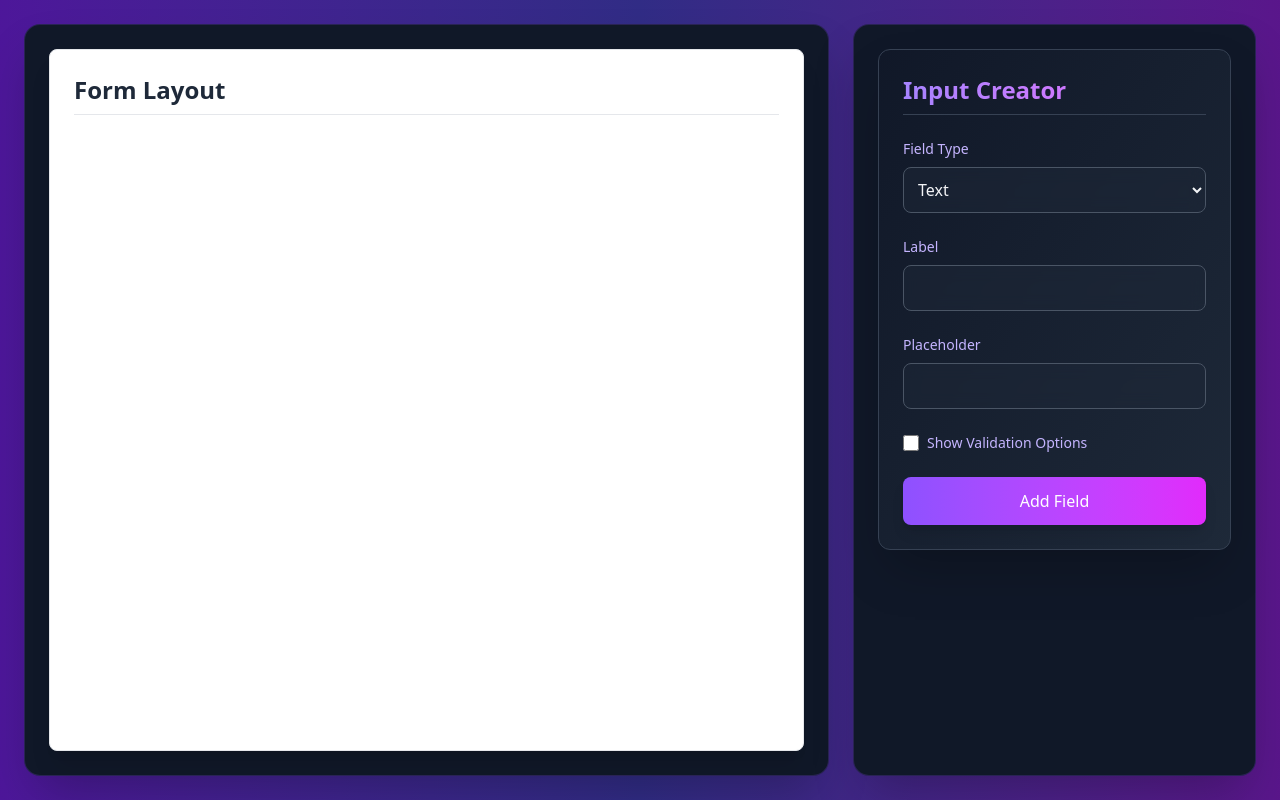
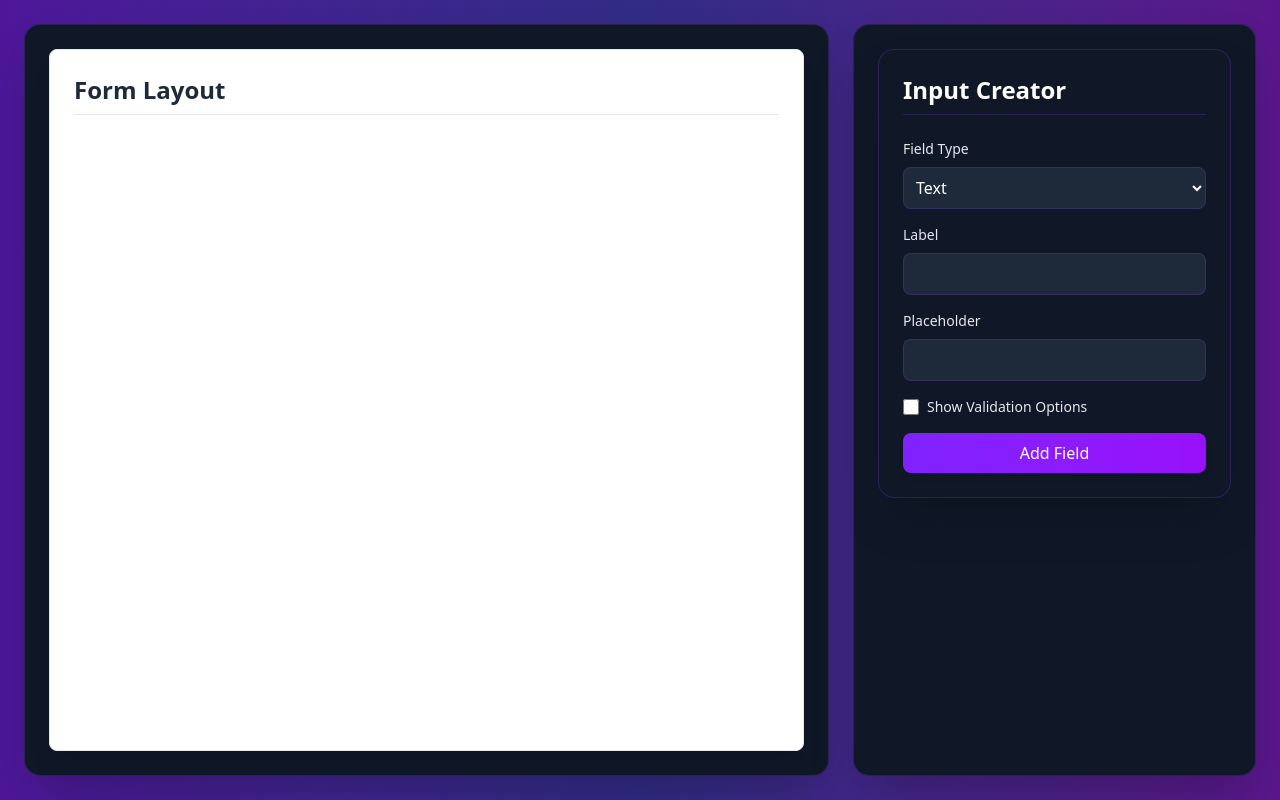
Before and after one commit to Hardik0110/FormBuilder, a React (Vite) app: page / in a window 1280 px wide. Built offline with nearby package versions, Linux system fonts and the light colour scheme.

Commit message:
fixed the issue of radio button

```diff
--- a/src/components/InputCreator.jsx
+++ b/src/components/InputCreator.jsx
@@ -5,6 +5,7 @@ const InputCreator = ({ onAdd, editingField }) => {
     type: 'text',
     label: '',
     placeholder: '',
+    options: '',
     showValidation: false,
     validation: {
       required: false,
@@ -15,10 +16,12 @@ const InputCreator = ({ onAdd, editingField }) => {
     }
   });
 
+
   useEffect(() => {
     if (editingField) {
       setFieldConfig({
         ...editingField,
+        options: editingField.options || '',
         showValidation: !!editingField.validation,
         validation: editingField.validation || {
           required: false,
@@ -53,16 +56,26 @@ const InputCreator = ({ onAdd, editingField }) => {
 
   const handleSubmit = (e) => {
     e.preventDefault();
+
+    if (fieldConfig.type === 'radio' && !fieldConfig.options) {
+      alert('Please add at least one option for the radio field');
+      return;
+    }
+
     const fieldData = {
       ...fieldConfig,
-     validation: fieldConfig.showValidation ? fieldConfig.validation : undefined
-   }
+      validation: fieldConfig.showValidation ? fieldConfig.validation : undefined,
+      options: fieldConfig.type === 'radio' ? fieldConfig.options.split(',').map(opt => opt.trim()) : []
+    };
+
     onAdd(fieldData);
+
     if (!editingField) {
       setFieldConfig({
         type: 'text',
         label: '',
         placeholder: '',
+        options: '',
         showValidation: false,
         validation: {
           required: false,
@@ -71,23 +84,25 @@ const InputCreator = ({ onAdd, editingField }) => {
           maxLength: '',
           pattern: ''
         }
-     })
+      });
     }
   };
 
   return (
-   <div className="p-6 bg-gradient-to-br from-gray-900 to-gray-800 rounded-xl shadow-2xl border border-gray-700 backdrop-blur-lg">
-     <h2 className="text-2xl font-bold mb-6 bg-gradient-to-r from-violet-400 to-fuchsia-400 bg-clip-text text-transparent pb-2 border-b border-gray-700">
+    <div className="p-6 bg-gray-900 rounded-2xl shadow-2xl border border-violet-500/20 transition-all duration-300 hover:border-violet-500/40">
+      <h2 className="text-2xl font-bold mb-6 text-white pb-2 border-b border-violet-500/20">
         {editingField ? 'Edit Field' : 'Input Creator'}
       </h2>
-     <form onSubmit={handleSubmit} className="space-y-6">
+      <form onSubmit={handleSubmit} className="space-y-4">
         <div>
-         <label className="block text-sm font-medium text-violet-300 mb-2">Field Type</label>
+          <label className="block text-sm font-medium text-gray-200 mb-2">Field Type</label>
           <select
             name="type"
             value={fieldConfig.type}
             onChange={handleChange}
-           className="w-full p-2.5 bg-gray-800/50 border border-gray-600 rounded-lg focus:ring-2 focus:ring-violet-500 focus:border-violet-500 text-gray-100 transition-all duration-200 backdrop-blur-sm"
+            className="w-full p-2 border border-violet-500/20 rounded-lg focus:ring-2
+              focus:ring-violet-500 focus:border-violet-500 bg-gray-800 text-white
+              transition-all duration-200"
           >
             <option value="text">Text</option>
             <option value="email">Email</option>
@@ -97,79 +112,99 @@ const InputCreator = ({ onAdd, editingField }) => {
         </div>
 
         <div>
-         <label className="block text-sm font-medium text-violet-300 mb-2">Label</label>
+          <label className="block text-sm font-medium text-gray-200 mb-2">Label</label>
           <input
             type="text"
             name="label"
             value={fieldConfig.label}
             onChange={handleChange}
-           className="w-full p-2.5 bg-gray-800/50 border border-gray-600 rounded-lg focus:ring-2 focus:ring-violet-500 focus:border-violet-500 text-gray-100 transition-all duration-200 backdrop-blur-sm"
+            className="w-full p-2 border border-violet-500/20 rounded-lg focus:ring-2
+              focus:ring-violet-500 focus:border-violet-500 bg-gray-800 text-white
+              transition-all duration-200"
           />
         </div>
 
         <div>
-         <label className="block text-sm font-medium text-violet-300 mb-2">Placeholder</label>
+          <label className="block text-sm font-medium text-gray-200 mb-2">Placeholder</label>
           <input
             type="text"
             name="placeholder"
             value={fieldConfig.placeholder}
             onChange={handleChange}
-           className="w-full p-2.5 bg-gray-800/50 border border-gray-600 rounded-lg focus:ring-2 focus:ring-violet-500 focus:border-violet-500 text-gray-100 transition-all duration-200 backdrop-blur-sm"
+            className="w-full p-2 border border-violet-500/20 rounded-lg focus:ring-2
+              focus:ring-violet-500 focus:border-violet-500 bg-gray-800 text-white
+              transition-all duration-200"
           />
         </div>
 
+        {fieldConfig.type === 'radio' && (
           <div>
-         <label className="flex items-center space-x-2 cursor-pointer group">
+            <label className="block text-sm font-medium text-gray-200 mb-2">
+              Options (comma-separated)
+            </label>
+            <input
+              type="text"
+              name="options"
+              value={fieldConfig.options}
+              onChange={handleChange}
+              placeholder="Option1, Option2, Option3"
+              className="w-full p-2 border border-violet-500/20 rounded-lg focus:ring-2
+                focus:ring-violet-500 focus:border-violet-500 bg-gray-800 text-white
+                transition-all duration-200"
+            />
+          </div>
+        )}
+
+        <div>
+          <label className="flex items-center space-x-2">
             <input
               type="checkbox"
               name="showValidation"
               checked={fieldConfig.showValidation}
               onChange={handleChange}
-             className="h-4 w-4 text-violet-500 focus:ring-violet-500 border-gray-600 rounded bg-gray-800"
+              className="h-4 w-4 text-violet-600 focus:ring-violet-500 border-violet-500/20 rounded bg-gray-800"
             />
-           <span className="text-sm font-medium text-violet-300 group-hover:text-violet-200 transition-colors">
-             Show Validation Options
-           </span>
+            <span className="text-sm font-medium text-gray-200">Show Validation Options</span>
           </label>
         </div>
 
         {fieldConfig.showValidation && (
-         <div className="space-y-4 p-6 bg-gray-800/30 rounded-xl border border-gray-700 backdrop-blur-sm">
+          <div className="space-y-4 p-4 bg-gray-800 rounded-lg border border-violet-500/20">
             <div>
-             <label className="flex items-center space-x-2 cursor-pointer group">
+              <label className="flex items-center space-x-2">
                 <input
                   type="checkbox"
                   name="validation.required"
                   checked={fieldConfig.validation.required}
                   onChange={handleChange}
-                 className="h-4 w-4 text-violet-500 focus:ring-violet-500 border-gray-600 rounded bg-gray-800"
+                  className="h-4 w-4 text-violet-600 focus:ring-violet-500 border-violet-500/20 rounded bg-gray-800"
                 />
-               <span className="text-sm font-medium text-violet-300 group-hover:text-violet-200 transition-colors">
-                 Required
-               </span>
+                <span className="text-sm font-medium text-gray-200">Required</span>
               </label>
             </div>
 
             {fieldConfig.type === 'number' && (
               <>
                 <div>
-                 <label className="block text-sm font-medium text-violet-300 mb-2">Min Value</label>
+                  <label className="block text-sm font-medium text-gray-200 mb-2">Min Value</label>
                   <input
                     type="number"
                     name="validation.min"
                     value={fieldConfig.validation.min}
                     onChange={handleChange}
-                   className="w-full p-2.5 bg-gray-800/50 border border-gray-600 rounded-lg focus:ring-2 focus:ring-violet-500 focus:border-violet-500 text-gray-100 transition-all duration-200 backdrop-blur-sm"
+                    className="w-full p-2 border border-violet-500/20 rounded-lg focus:ring-2
+                      focus:ring-violet-500 focus:border-violet-500 bg-gray-800 text-white"
                   />
                 </div>
                 <div>
-                 <label className="block text-sm font-medium text-violet-300 mb-2">Max Value</label>
+                  <label className="block text-sm font-medium text-gray-200 mb-2">Max Value</label>
                   <input
                     type="number"
                     name="validation.max"
                     value={fieldConfig.validation.max}
                     onChange={handleChange}
-                   className="w-full p-2.5 bg-gray-800/50 border border-gray-600 rounded-lg focus:ring-2 focus:ring-violet-500 focus:border-violet-500 text-gray-100 transition-all duration-200 backdrop-blur-sm"
+                    className="w-full p-2 border border-violet-500/20 rounded-lg focus:ring-2
+                      focus:ring-violet-500 focus:border-violet-500 bg-gray-800 text-white"
                   />
                 </div>
               </>
@@ -178,23 +213,25 @@ const InputCreator = ({ onAdd, editingField }) => {
             {(fieldConfig.type === 'text' || fieldConfig.type === 'email') && (
               <>
                 <div>
-                 <label className="block text-sm font-medium text-violet-300 mb-2">Max Length</label>
+                  <label className="block text-sm font-medium text-gray-200 mb-2">Max Length</label>
                   <input
                     type="number"
                     name="validation.maxLength"
                     value={fieldConfig.validation.maxLength}
                     onChange={handleChange}
-                   className="w-full p-2.5 bg-gray-800/50 border border-gray-600 rounded-lg focus:ring-2 focus:ring-violet-500 focus:border-violet-500 text-gray-100 transition-all duration-200 backdrop-blur-sm"
+                    className="w-full p-2 border border-violet-500/20 rounded-lg focus:ring-2
+                      focus:ring-violet-500 focus:border-violet-500 bg-gray-800 text-white"
                   />
                 </div>
                 <div>
-                 <label className="block text-sm font-medium text-violet-300 mb-2">Pattern (regex)</label>
+                  <label className="block text-sm font-medium text-gray-200 mb-2">Pattern (regex)</label>
                   <input
                     type="text"
                     name="validation.pattern"
                     value={fieldConfig.validation.pattern}
                     onChange={handleChange}
-                   className="w-full p-2.5 bg-gray-800/50 border border-gray-600 rounded-lg focus:ring-2 focus:ring-violet-500 focus:border-violet-500 text-gray-100 transition-all duration-200 backdrop-blur-sm"
+                    className="w-full p-2 border border-violet-500/20 rounded-lg focus:ring-2
+                      focus:ring-violet-500 focus:border-violet-500 bg-gray-800 text-white"
                   />
                 </div>
               </>
@@ -204,7 +241,9 @@ const InputCreator = ({ onAdd, editingField }) => {
 
         <button
           type="submit"
-         className="w-full px-4 py-3 bg-gradient-to-r from-violet-500 to-fuchsia-500 text-white rounded-lg shadow-lg hover:from-violet-600 hover:to-fuchsia-600 transition-all duration-300 transform hover:-translate-y-1 hover:shadow-[0_0_15px_rgba(167,139,250,0.5)] font-medium focus:ring-2 focus:ring-violet-500 focus:ring-offset-2 focus:ring-offset-gray-900"
+          className="w-full px-4 py-2 bg-gradient-to-r from-violet-600 to-purple-600
+            text-white rounded-lg shadow-md hover:from-violet-700 hover:to-purple-700
+            transition-all duration-200 transform hover:scale-[1.02]"
         >
           {editingField ? 'Update Field' : 'Add Field'}
         </button>
--- a/src/pages/HomePage.jsx
+++ b/src/pages/HomePage.jsx
@@ -9,6 +9,16 @@ const HomePage = () => {
   const [editingField, setEditingField] = useState(null);
 
   const handleAddField = (newField) => {
+    if (!newField.label || !newField.type) {
+      alert('Please fill in all required fields');
+      return;
+    }
+
+    if (newField.type === 'radio' && (!newField.options || newField.options.length === 0)) {
+      alert('Please add at least one option for radio button');
+      return;
+    }
+
     if (editingField) {
       setFormFields(formFields.map(field =>
         field.id === editingField.id ? { ...newField, id: editingField.id } : field
```
Lines whose indentation alone changed are shown as unchanged.
